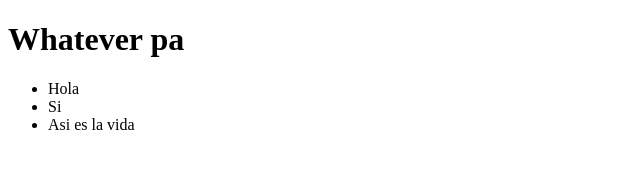
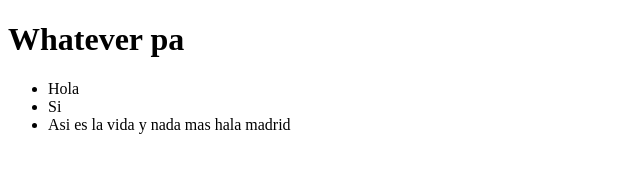
Before and after one commit to Josmar-o/alura-git, a plain HTML site: page index.html in a window 1280 px wide. Shown: the whole page, without its empty margins (0-640 px from the left). Drawn offline with Linux system fonts and the light colour scheme.

Commit message:
Actualizando y agregando en un li

```diff
--- a/index.html
+++ b/index.html
@@ -10,7 +10,7 @@
     <ul>
         <li>Hola</li>
         <li>Si</li>
-        <li>Asi es la vida</li>
+        <li>Asi es la vida y nada mas hala madrid</li>
     </ul>
 </head>
 <body>
```
